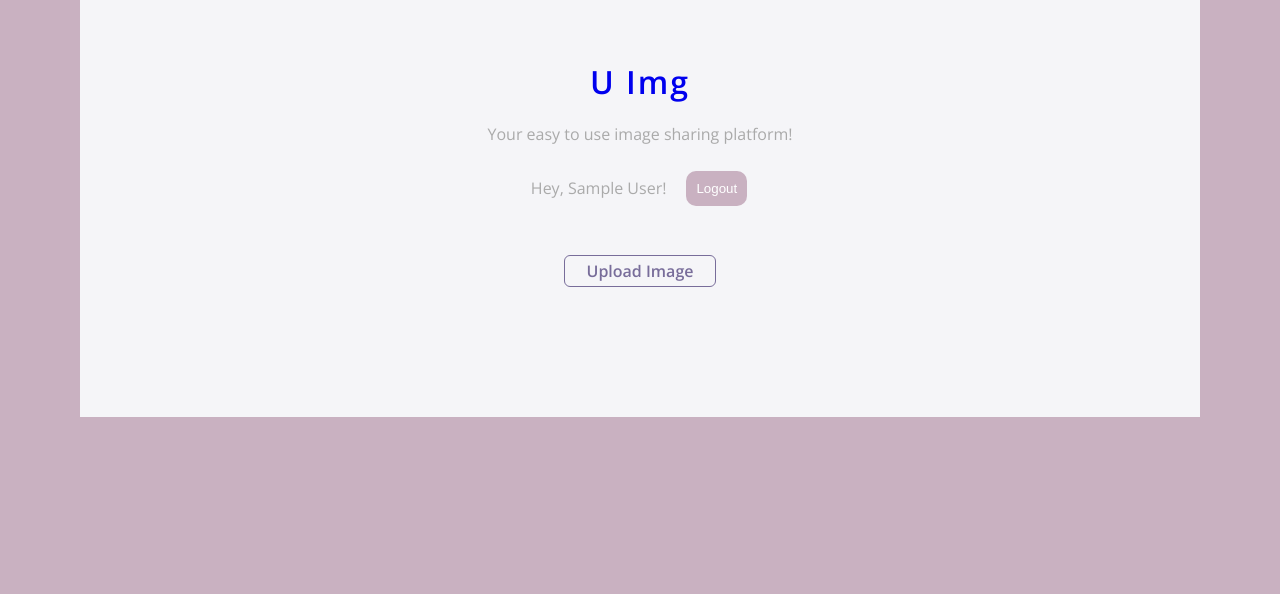
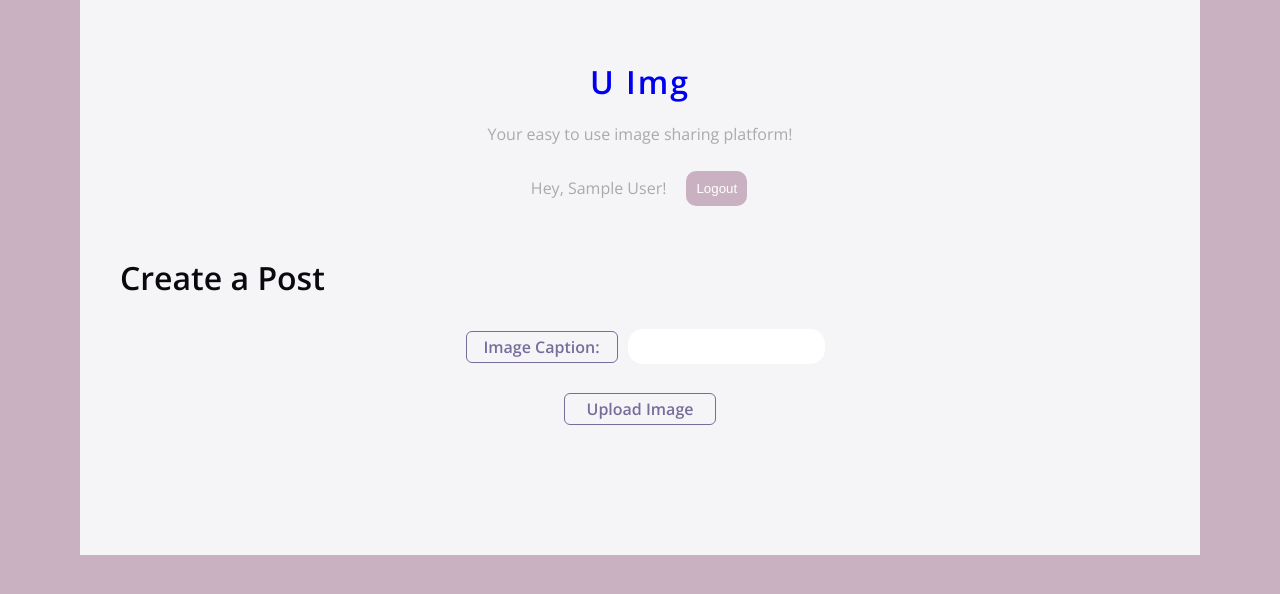
Before and after one commit to alexquar/Img_Gallery, a Vue app: page / in a window 1280 px wide. Shown: the top 594 px of the page. Built offline with nearby package versions, Linux system fonts and the light colour scheme; no server answers; the database is empty; sample sign-in values are in the browser's storage.

Commit message:
caption form

```diff
--- a/src/components/Modal-img.vue
+++ b/src/components/Modal-img.vue
@@ -40,6 +40,7 @@ export default {
     max-height: 80%;
     margin: 60px auto;
     margin-bottom: 0px;
+    margin-top:30px;
     box-shadow: 3px 5px 7px rgba(0,0,0,0.5);
     position: relative;
   }
--- a/src/components/ProgressBar.vue
+++ b/src/components/ProgressBar.vue
@@ -8,6 +8,7 @@
 
   export default {
     props: ['file'],
+    //add the prop for caption here when you try to start the upload check for a caption and emit an error if there isnt one
     setup(props, context) {
       const { progress } = useStorage(props.file)
 
--- a/src/components/UploadForm.vue
+++ b/src/components/UploadForm.vue
@@ -1,4 +1,14 @@
 <template>
+  <div>
+    <h1 class="title">Create a Post</h1>
+    <form class="container caption-form">
+      <!--v-model take in input here then pass down as a prop-->
+          <label>
+            <span>Image Caption:</span>
+          </label>
+          <input type="text">
+        </form>
+  <div class="img-form">
     <form>
       <label>
         <input type="file" @change="handleChange">
@@ -10,6 +20,8 @@
         <ProgressBar v-if="file" :file="file" @complete="file = null" />
       </div>
     </form>
+  </div>
+</div>
   </template>
 
   <script>
@@ -44,16 +56,16 @@
   </script>
 
   <style>
-    form{
+    .img-form form{
       margin: 20px auto 10px;
       text-align: center;
     }
-    label input{
+    .img-form  label input{
       height: 0;
       width: 0;
       opacity: 0;
     }
-    label{
+    .img-form  label{
       display: block;
       width: 150px;
       height: 30px;
@@ -65,7 +77,7 @@
       font-weight: bold;
       cursor: pointer;
     }
-    label:hover{
+    .img-form  label:hover{
       background: var(--primary);
       color: white;
     }
@@ -76,4 +88,28 @@
     .error{
       color: var(--error);
     }
+    .caption-form{
+    label{
+      display: block;
+      width: 150px;
+      height: 30px;
+      border: 1px solid var(--primary);
+      border-radius: 6px;
+      margin: 10px;
+      line-height: 30px;
+      color: var(--primary);
+      font-weight: bold;
+      text-align: center;
+      }
+    input{
+      border-radius: 15px;
+      border:none;
+      padding:10px;
+      color : #786d9a;
+    }
+    input:focus {
+      outline-color: #786d9a;
+    }
+      }
+
   </style>
```
